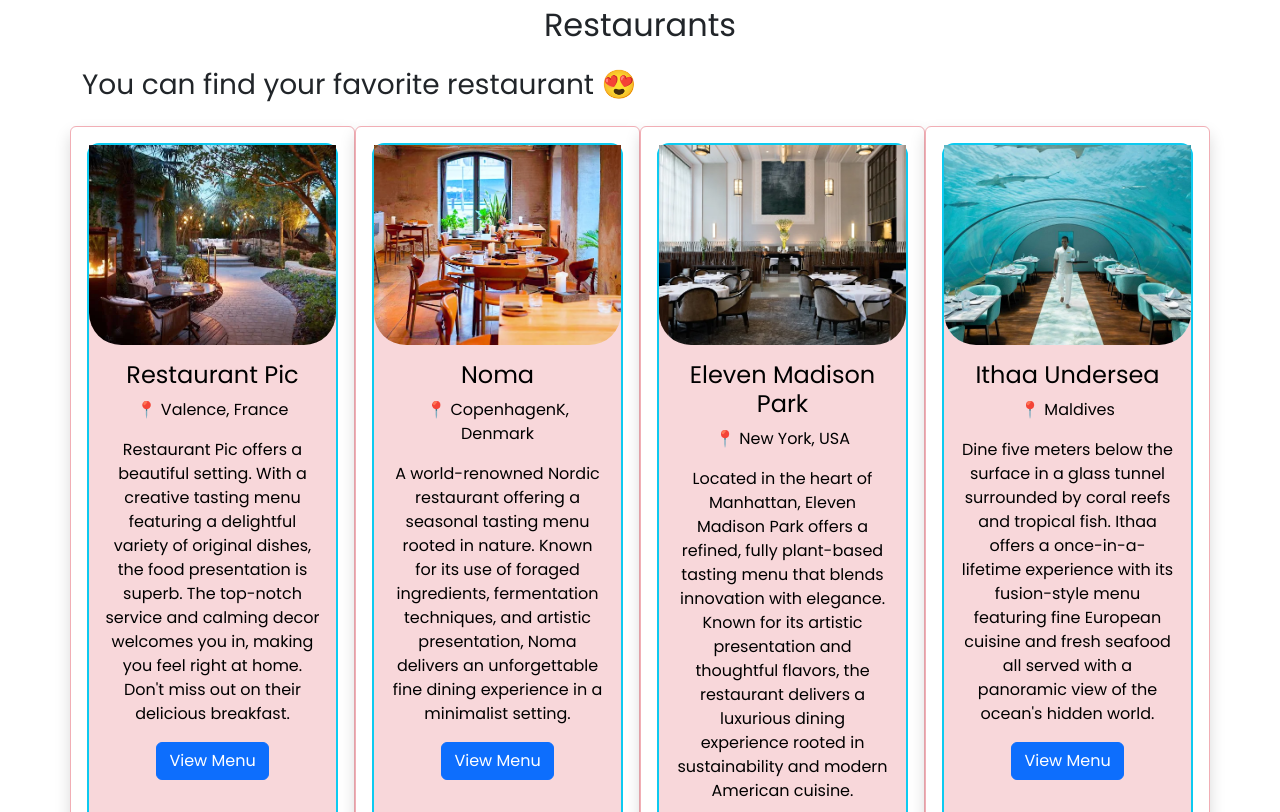
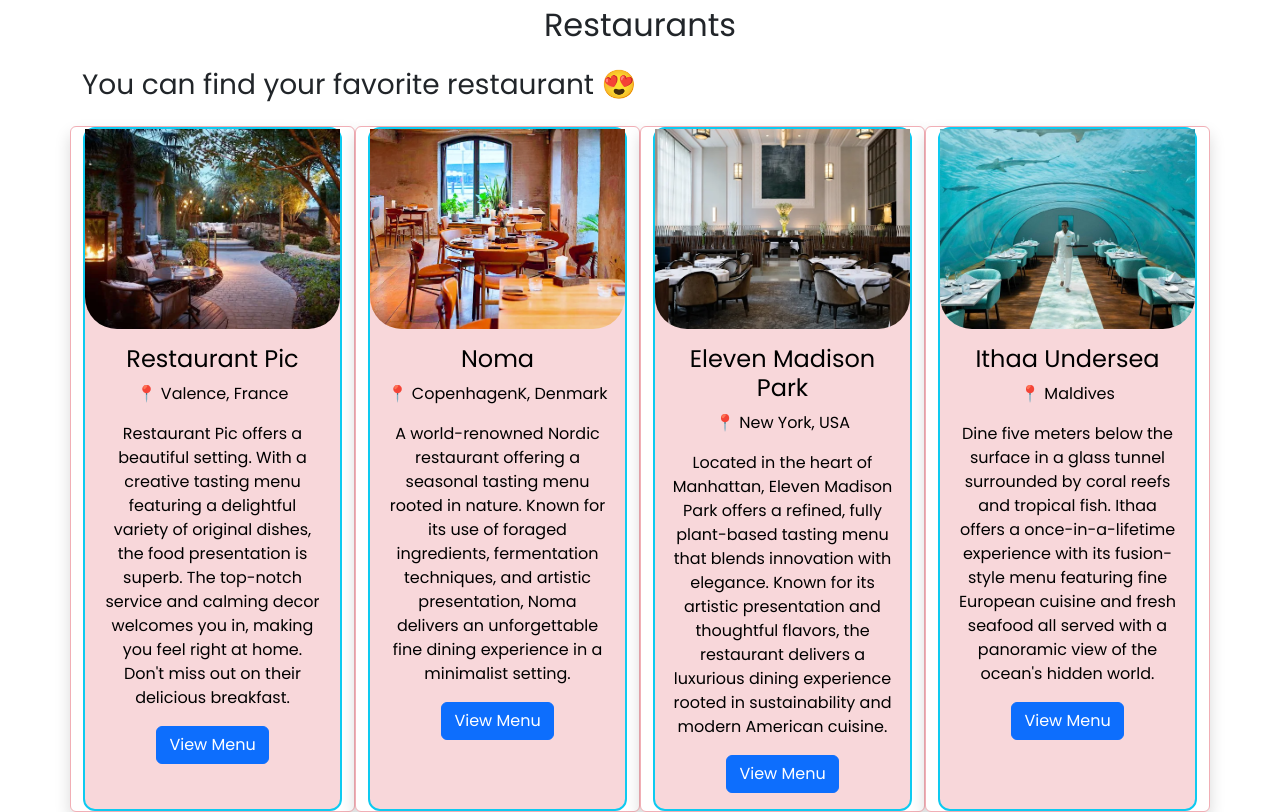
Before and after one commit to nargesyaghoubi-ygh/Foodie-Hub, a plain HTML site: page index.html in a window 1280 px wide. Shown: the part 980-1792 px from the top of the page. Drawn offline with nearby package versions, Linux system fonts and the light colour scheme.

Commit message:
update index

```diff
--- a/index.html
+++ b/index.html
@@ -76,10 +76,9 @@
     <h2 class="mb-4 mt-5 text-center">Restaurants</h2>
     <h3 class="mb-4">You can find your favorite restaurant 😍</h3>
     <div class="row">
-      <div
-        class="col-12 col-md-6 col-lg-3 mb-4 shadow p-3 mb-5 bg-white rounded  shadow hover-scale border border-danger-subtle">
+      <div class="col-12 col-md-6 col-lg-3 mb-4 bg-white rounded shadow hover-scale border border-danger-subtle">
         <div class="card text-center text-black bg-danger-subtle h-100 d-flex flex-column">
-          <img src="images/restaurant/Restaurant-Pic.webp" class="card-img-top custom-img rounded-5 rounded-top-0">
+          <img src="images/restaurant/Restaurant-Pic.webp" class="img-fluid custom-img rounded-5 rounded-top-0">
           <div class="card-body mt-auto">
             <h4 class="cart-title">Restaurant Pic</h4>
             <p>📍 Valence, France</p>
@@ -94,9 +93,9 @@
         </div>
       </div>
       <div
-        class="col-12 col-md-6 col-lg-3 mb-4 shadow p-3 mb-5 bg-white rounded  shadow hover-scale border border-danger-subtle">
+        class="col-12 col-md-6 col-lg-3 mb-4 bg-white rounded shadow hover-scale border border-danger-subtle">
         <div class="card text-center text-black bg-danger-subtle h-100 d-flex flex-column">
-          <img src="images/restaurant/noma.webp" class="card-img-top custom-img rounded-5 rounded-top-0">
+          <img src="images/restaurant/noma.webp" class="img-fluid custom-img rounded-5 rounded-top-0">
           <div class="card-body mt-auto">
             <h4 class="cart-title">Noma</h4>
             <p>📍 CopenhagenK, Denmark</p>
@@ -110,9 +109,9 @@
         </div>
       </div>
       <div
-        class="col-12 col-md-6 col-lg-3 mb-4 shadow p-3 mb-5 bg-white rounded shadow hover-scale border border-danger-subtle">
+        class="col-12 col-md-6 col-lg-3 mb-4 bg-white rounded shadow hover-scale border border-danger-subtle">
         <div class="card text-center text-black bg-danger-subtle h-100 d-flex flex-column">
-          <img src="images/restaurant/Eleven-Madison-Park.webp" class="card-img-top custom-img rounded-5 rounded-top-0">
+          <img src="images/restaurant/Eleven-Madison-Park.webp" class="img-fluid custom-img rounded-5 rounded-top-0">
           <div class="card-body mt-auto">
             <h4 class="cart-title">Eleven Madison Park</h4>
             <p>📍 New York, USA</p>
@@ -128,9 +127,9 @@
         </div>
       </div>
       <div
-        class="col-12 col-md-6 col-lg-3 mb-4 shadow p-3 mb-5 bg-white rounded shadow hover-scale border border-danger-subtle">
+        class="col-12 col-md-6 col-lg-3 mb-4 bg-white rounded shadow hover-scale border border-danger-subtle">
         <div class="card text-center text-black bg-danger-subtle h-100 d-flex flex-column">
-          <img src="images/restaurant/Ithaa-Undersea.jpg" class="card-img-top custom-img rounded-5 rounded-top-0">
+          <img src="images/restaurant/Ithaa-Undersea.jpg" class="img-fluid custom-img rounded-5 rounded-top-0">
           <div class="card-body mt-auto">
             <h4 class="cart-title">Ithaa Undersea</h4>
             <p>📍 Maldives</p>
@@ -145,7 +144,7 @@
         </div>
       </div>
       <div
-        class="col-12 col-md-6 col-lg-3 mb-4 shadow p-3 mb-5 bg-white rounded shadow hover-scale border border-danger-subtle">
+        class="col-12 col-md-6 col-lg-3 mb-4 bg-white rounded shadow hover-scale border border-danger-subtle">
         <div class="card text-center text-black bg-danger-subtle h-100 d-flex flex-column">
           <img src="images/restaurant/modena.webp " class="card-img-top custom-img rounded-5 rounded-top-0">
           <div class="card-body mt-auto">
@@ -162,7 +161,7 @@
         </div>
       </div>
       <div
-        class="col-12 col-md-6 col-lg-3 mb-4 shadow p-3 mb-5 bg-white rounded shadow hover-scale border border-danger-subtle">
+        class="col-12 col-md-6 col-lg-3 mb-4 bg-white rounded shadow hover-scale border border-danger-subtle">
         <div class="card text-center text-black bg-danger-subtle h-100 d-flex flex-column">
           <img src="images/restaurant/Schauenstein-Schloss.webp"
             class="card-img-top custom-img rounded-5 rounded-top-0">
@@ -189,7 +188,7 @@
 
       <div class="row">
         <div class="col-12 col-sm-6 col-lg-4 p-3 mb-5">
-          <div class="card text-black text-center bg-info-subtle d-flex flex-column h-100">
+          <div class="card menu text-black text-center bg-info-subtle d-flex flex-column h-100">
             <img src="images/pizza.jpg" class="card-img-top custom-img">
             <div class="card-body mt-auto">
               <h3 class="card-title">Pizza</h3>
@@ -200,7 +199,7 @@
           </div>
         </div>
         <div class="col-12 col-sm-6 col-lg-4 p-3 mb-5">
-          <div class="card text-black text-center bg-info-subtle d-flex flex-column">
+          <div class="card menu text-black text-center bg-info-subtle d-flex flex-column">
             <img src="images/boolani.jpg" class="card-img-top custom-img">
             <div class="card-body mt-4">
               <h3 class="card-title">Bolani</h3>
@@ -212,7 +211,7 @@
           </div>
         </div>
         <div class="col-12 col-sm-6 col-lg-4 p-3 mb-5">
-          <div class="card text-black text-center bg-info-subtle d-flex flex-column">
+          <div class="card menu text-black text-center bg-info-subtle d-flex flex-column">
             <img src="images/ashak.jpg" class="card-img-top custom-img">
             <div class="card-body mt-4">
               <h3 class="card-title">Ashak</h3>
```
